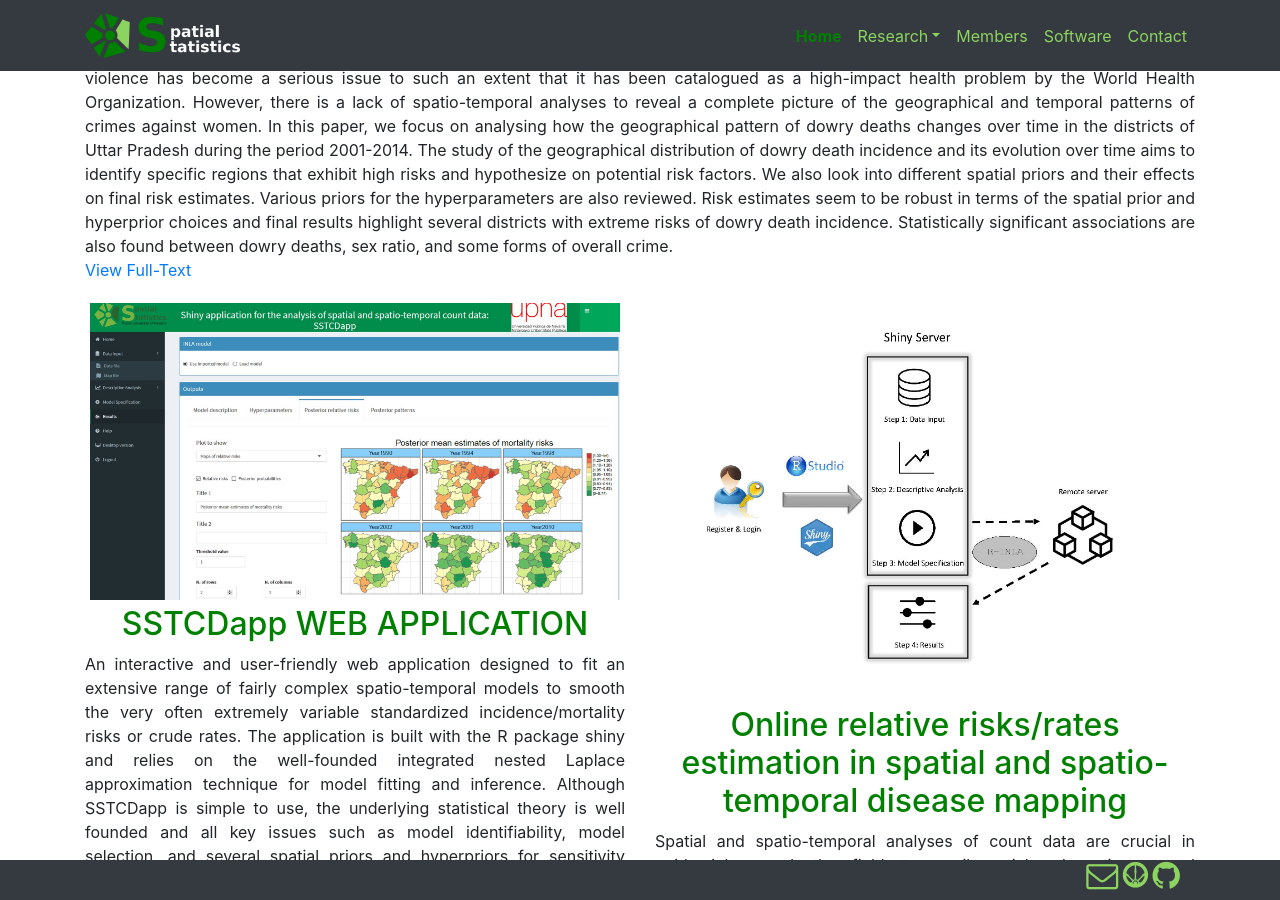
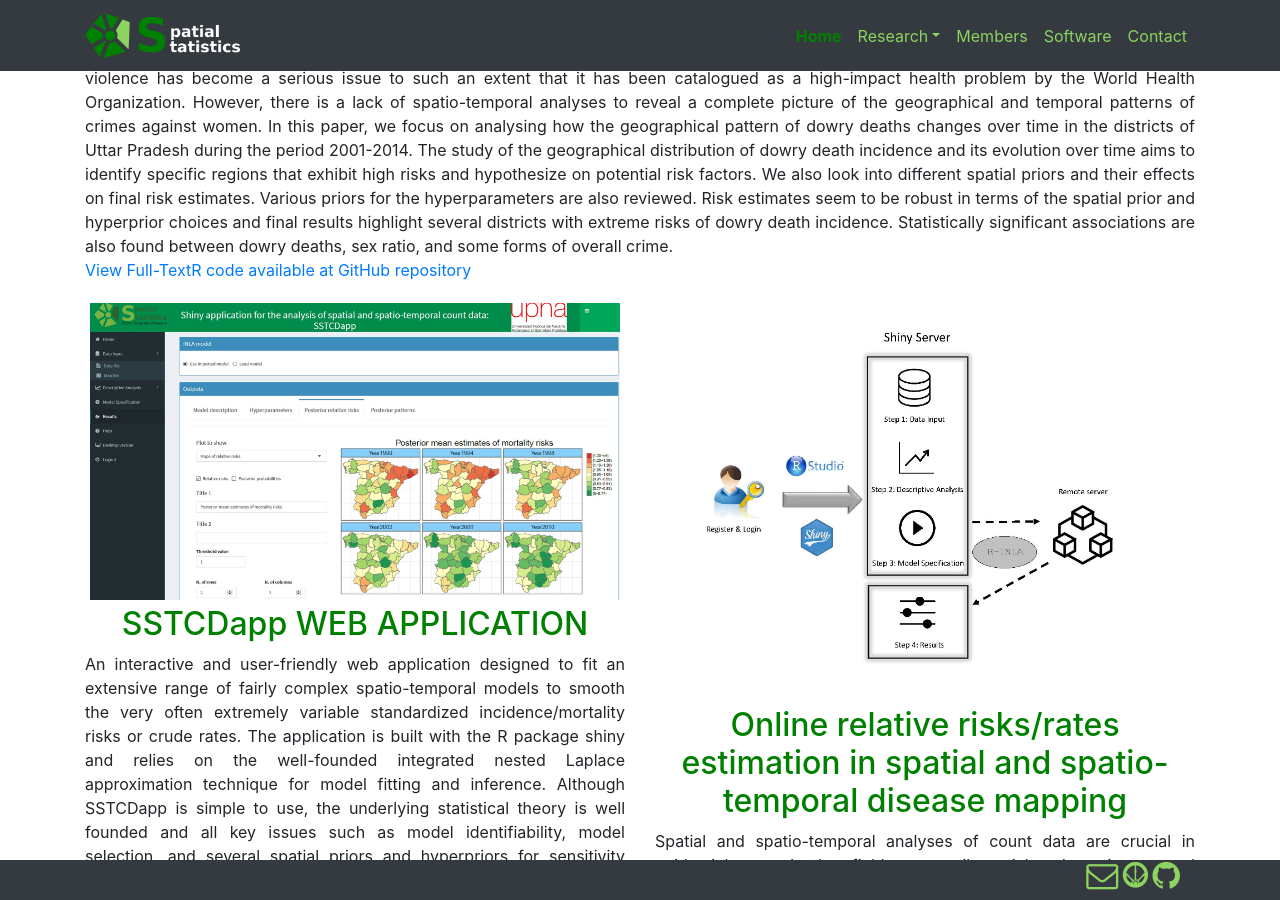
Before and after one commit to spatialstatisticsupna/spatialstatisticsupna.github.io, a Jekyll site: the page built from epidemiology.html, in a window 1280 px wide and 900 px high, scrolled down 920 px. Built offline with Jekyll 4.4.1, drawn with Linux system fonts in a browser that asks for light colours; some web fonts are replaced.

Commit message:
Update epidemiology.html

```diff
--- a/_layouts/epidemiology.html
+++ b/_layouts/epidemiology.html
@@ -25,7 +25,7 @@
                 <div class="service-box">
                     <img class="r-img" src="img/epidemiology/india_2_jpeg.jpg"></img>
                     <h2 class="title-color">Crime against women in India:  unveiling spatial patterns and temporal trends of dowry deaths in the districts of  Uttar Pradesh</h2>
-                    <p align="justify">Crimes against women in India have been continuously increasing lately as reported by the National Crime Records Bureau. Gender-based violence has become a serious issue to such an extent that it has been catalogued as a high-impact health problem by the World Health Organization. However, there is a lack of spatio-temporal analyses to reveal a complete picture of the geographical and temporal patterns of crimes against women. In this paper, we focus on analysing how the geographical pattern of dowry deaths changes over time in the districts of Uttar Pradesh during the period 2001-2014. The study of the geographical distribution of dowry death incidence and its evolution over time aims to identify specific regions that exhibit high risks and hypothesize on potential risk factors. We also look into different spatial priors and their effects on final risk estimates. Various priors for the hyperparameters are also reviewed. Risk estimates seem to be robust in terms of the spatial prior and hyperprior choices and final results highlight several districts with extreme risks of dowry death incidence. Statistically significant associations are also found between dowry deaths, sex ratio, and some forms of overall crime.<br> <a href="https://doi.org/10.1111/rssa.12545 " target="_blank">View Full-Text</a></p>
+                    <p align="justify">Crimes against women in India have been continuously increasing lately as reported by the National Crime Records Bureau. Gender-based violence has become a serious issue to such an extent that it has been catalogued as a high-impact health problem by the World Health Organization. However, there is a lack of spatio-temporal analyses to reveal a complete picture of the geographical and temporal patterns of crimes against women. In this paper, we focus on analysing how the geographical pattern of dowry deaths changes over time in the districts of Uttar Pradesh during the period 2001-2014. The study of the geographical distribution of dowry death incidence and its evolution over time aims to identify specific regions that exhibit high risks and hypothesize on potential risk factors. We also look into different spatial priors and their effects on final risk estimates. Various priors for the hyperparameters are also reviewed. Risk estimates seem to be robust in terms of the spatial prior and hyperprior choices and final results highlight several districts with extreme risks of dowry death incidence. Statistically significant associations are also found between dowry deaths, sex ratio, and some forms of overall crime.<br> <a href="https://doi.org/10.1111/rssa.12545 " target="_blank">View Full-Text</a><a href="https://github.com/spatialstatisticsupna/Dowry_JRSSA_article" target="_blank">R code available at GitHub repository</a></p>
                 </div>
   </div>
   <div class="col-lg-6 col-md-6 text-center">
```
